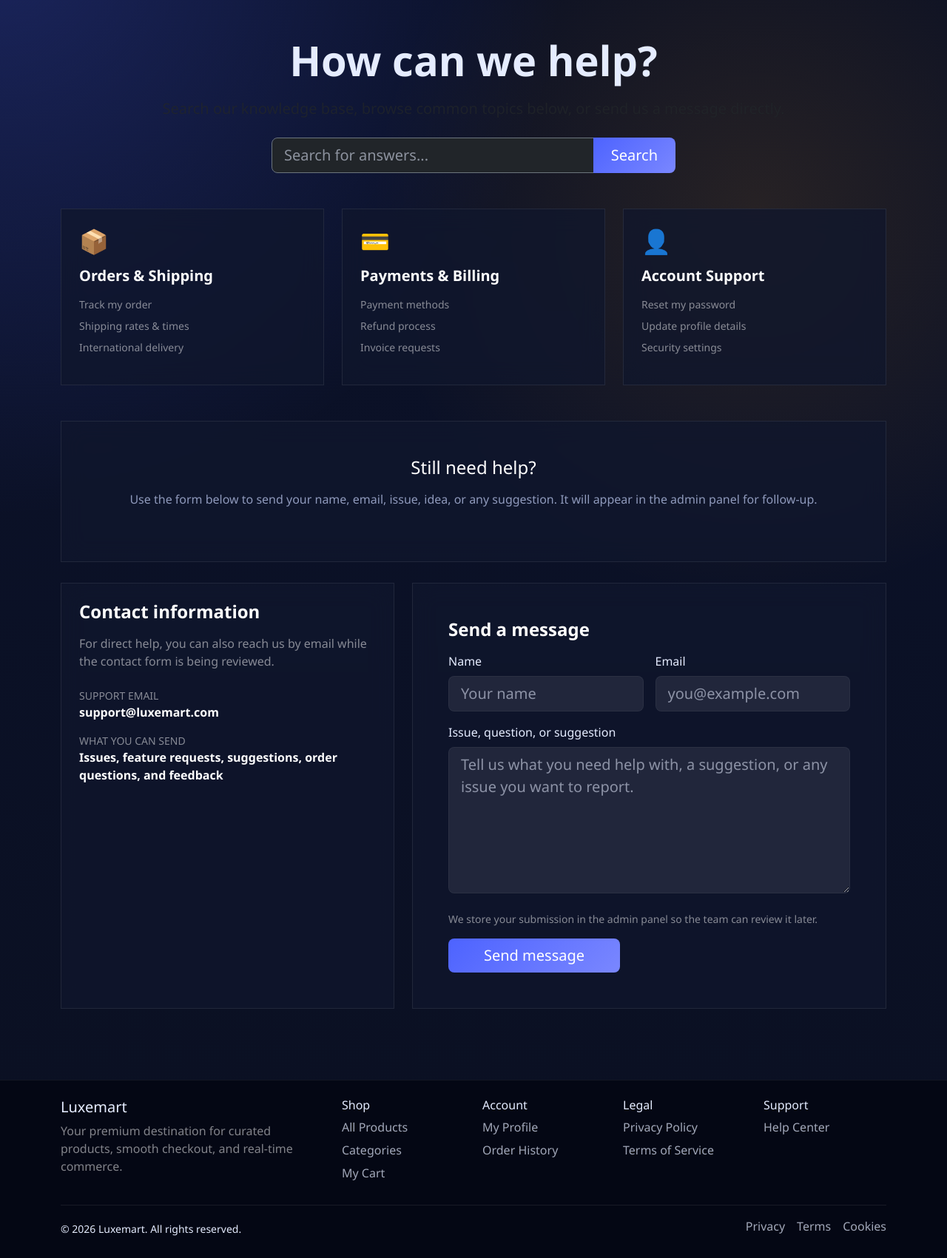
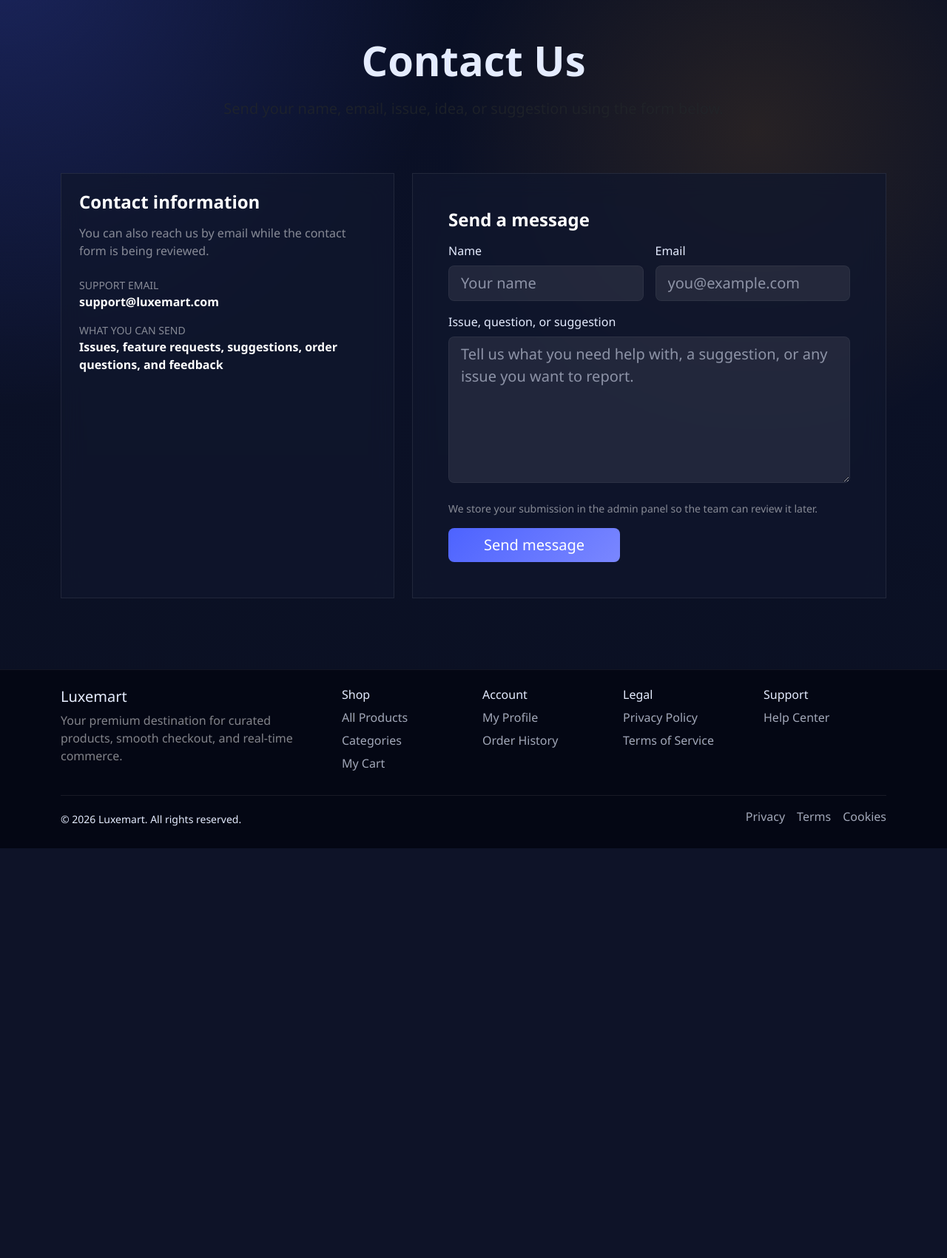
Before and after one commit to rakibislamdev/luxemart-sdpm, a Django app: page /help/ in a window 1280 px wide. Shown: the part 65-1766 px from the top of the page at 74% size. After the commit the page ends 1212 px from the top, so only its background shows below. Run offline with Django 5.2, Linux system fonts and the light colour scheme.

Commit message:
remove unnecessary and unworking component from contact us

```diff
--- a/templates/support/help.html
+++ b/templates/support/help.html
@@ -3,64 +3,15 @@
 {% block content %}
 <section class="help-page">
   <div class="text-center mb-5">
-    <h1 class="display-4 fw-bold mb-3">How can we help?</h1>
-    <p class="lead text-muted">Search our knowledge base, browse common topics below, or send us a message directly.</p>
-    <div class="row justify-content-center mt-4">
-      <div class="col-md-6">
-        <div class="input-group input-group-lg">
-          <input type="text" class="form-control bg-dark border-secondary text-white" placeholder="Search for answers...">
-          <button class="btn btn-primary px-4" type="button">Search</button>
-        </div>
-      </div>
-    </div>
-  </div>
-
-  <div class="row g-4 mb-5">
-    <div class="col-md-4">
-      <div class="luxe-card p-4 h-100">
-        <div class="h2 mb-3 text-primary">📦</div>
-        <h3 class="h5 fw-bold">Orders & Shipping</h3>
-        <ul class="list-unstyled text-white-50 small mt-3">
-          <li class="mb-2"><a href="#" class="text-decoration-none text-reset">Track my order</a></li>
-          <li class="mb-2"><a href="#" class="text-decoration-none text-reset">Shipping rates & times</a></li>
-          <li class="mb-2"><a href="#" class="text-decoration-none text-reset">International delivery</a></li>
-        </ul>
-      </div>
-    </div>
-    <div class="col-md-4">
-      <div class="luxe-card p-4 h-100">
-        <div class="h2 mb-3 text-primary">💳</div>
-        <h3 class="h5 fw-bold">Payments & Billing</h3>
-        <ul class="list-unstyled text-white-50 small mt-3">
-          <li class="mb-2"><a href="#" class="text-decoration-none text-reset">Payment methods</a></li>
-          <li class="mb-2"><a href="#" class="text-decoration-none text-reset">Refund process</a></li>
-          <li class="mb-2"><a href="#" class="text-decoration-none text-reset">Invoice requests</a></li>
-        </ul>
-      </div>
-    </div>
-    <div class="col-md-4">
-      <div class="luxe-card p-4 h-100">
-        <div class="h2 mb-3 text-primary">👤</div>
-        <h3 class="h5 fw-bold">Account Support</h3>
-        <ul class="list-unstyled text-white-50 small mt-3">
-          <li class="mb-2"><a href="#" class="text-decoration-none text-reset">Reset my password</a></li>
-          <li class="mb-2"><a href="#" class="text-decoration-none text-reset">Update profile details</a></li>
-          <li class="mb-2"><a href="#" class="text-decoration-none text-reset">Security settings</a></li>
-        </ul>
-      </div>
-    </div>
-  </div>
-
-  <div class="luxe-card p-5 text-center">
-    <h3 class="h4 mb-3">Still need help?</h3>
-    <p class="text-muted mb-4">Use the form below to send your name, email, issue, idea, or any suggestion. It will appear in the admin panel for follow-up.</p>
+    <h1 class="display-4 fw-bold mb-3">Contact Us</h1>
+    <p class="lead text-muted">Send your name, email, issue, idea, or suggestion using the form below.</p>
   </div>
 
   <div class="row g-4 mt-1">
     <div class="col-lg-5">
       <div class="luxe-card p-4 h-100">
         <h3 class="h4 fw-bold mb-3">Contact information</h3>
-        <p class="text-white-50 mb-4">For direct help, you can also reach us by email while the contact form is being reviewed.</p>
+        <p class="text-white-50 mb-4">You can also reach us by email while the contact form is being reviewed.</p>
         <div class="d-grid gap-3">
           <div>
             <div class="text-uppercase text-white-50 small">Support email</div>
```
